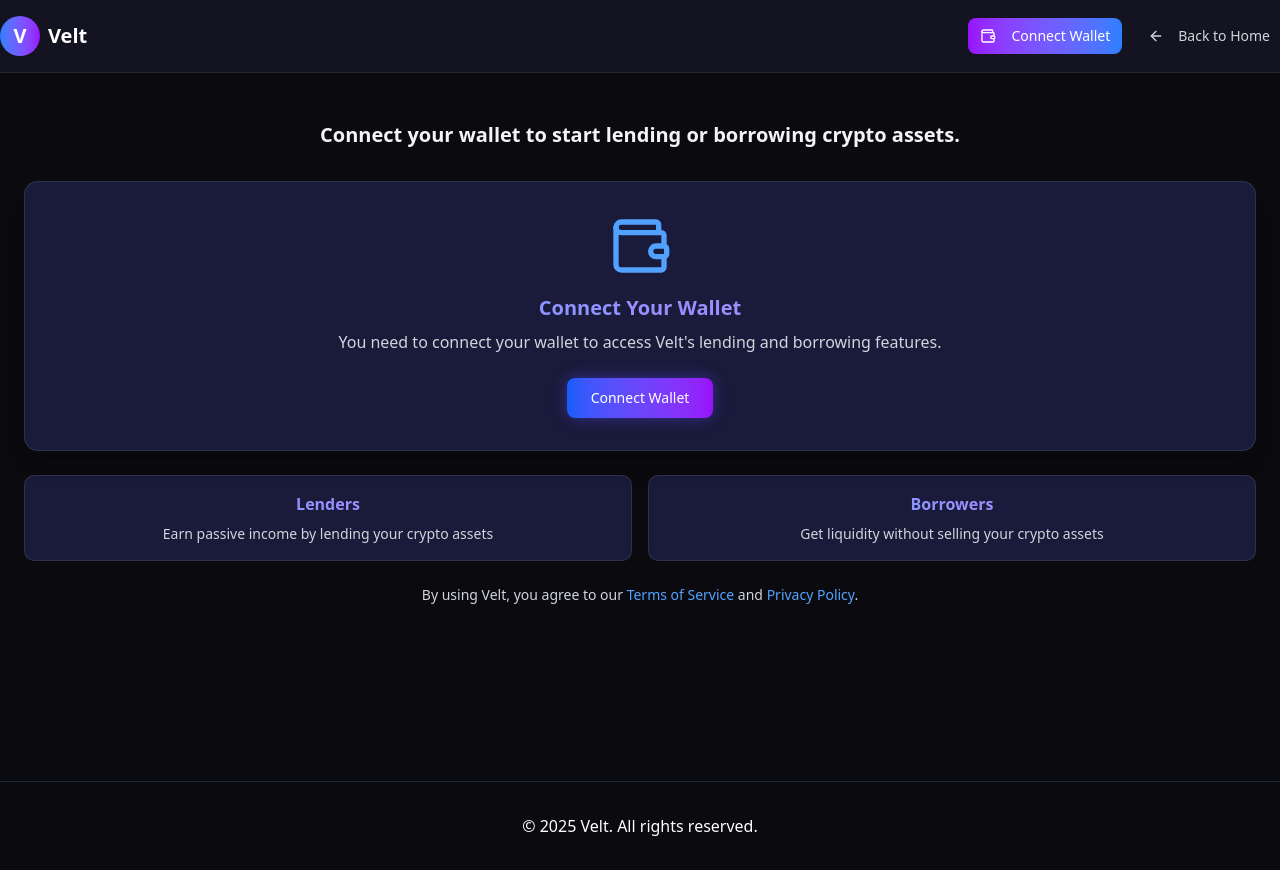
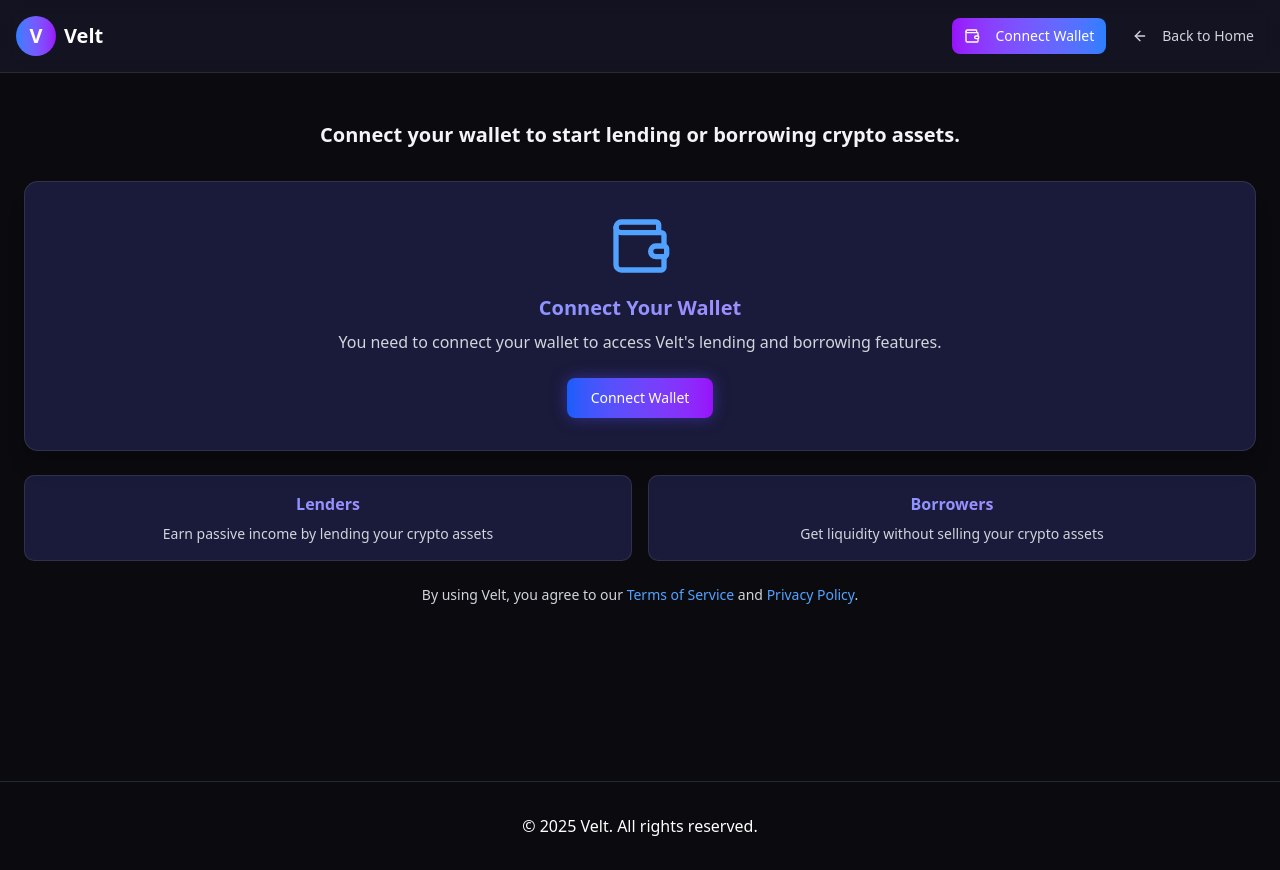
Before and after one commit to chiefEbube/velt, a Next.js app in the folder frontend/: page /app in a window 1280 px wide. Built offline with nearby package versions, Linux system fonts and the light colour scheme.

Commit message:
fixes layout

```diff
--- a/frontend/src/app/app/page.tsx
+++ b/frontend/src/app/app/page.tsx
@@ -23,7 +23,7 @@ export default function GetStarted() {
 
 
     // Check if MetaMask is installed
-    const checkIfWalletIsConnected = async () => {
+    const checkIfWalletIsAvalaible = async () => {
       try {
         const { ethereum } = window
         if (!ethereum) {
@@ -40,7 +40,7 @@ export default function GetStarted() {
    // Connect wallet
    const handleConnectWallet = async () => {
     try {
-      const hasWallet = await checkIfWalletIsConnected()
+      const hasWallet = await checkIfWalletIsAvalaible()
       if (!hasWallet) return
 
       const { ethereum } = window
@@ -80,7 +80,7 @@ export default function GetStarted() {
 
   return (
     <div className="flex min-h-screen flex-col bg-[#0A0A0F] text-white">
-      <nav className="sticky top-0 z-50 w-full border-b border-white/10 bg-[#1a1a2e]/95 backdrop-blur supports-[backdrop-filter]:bg-[#1a1a2e]/60">
+      <nav className="px-4 sticky top-0 z-50 w-full border-b border-white/10 bg-[#1a1a2e]/95 backdrop-blur supports-[backdrop-filter]:bg-[#1a1a2e]/60">
         <div className="container mx-auto flex items-center justify-between py-4">
           <div className="flex items-center gap-2">
             <div className="w-10 h-10 rounded-full bg-gradient-to-r from-blue-500 to-purple-600 flex items-center justify-center font-bold text-xl">
```
